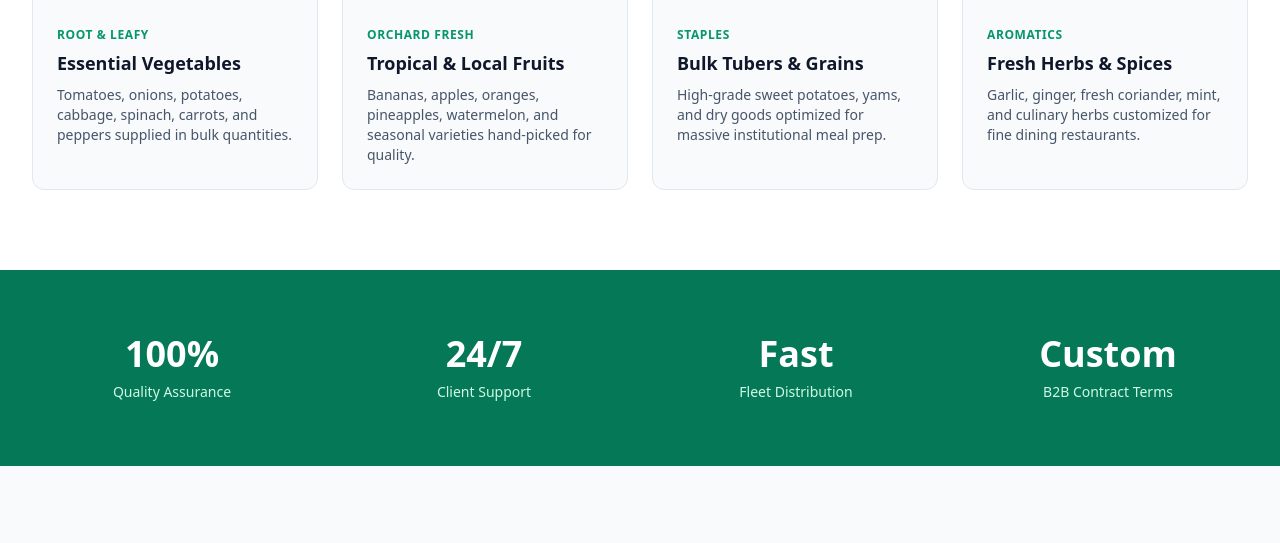
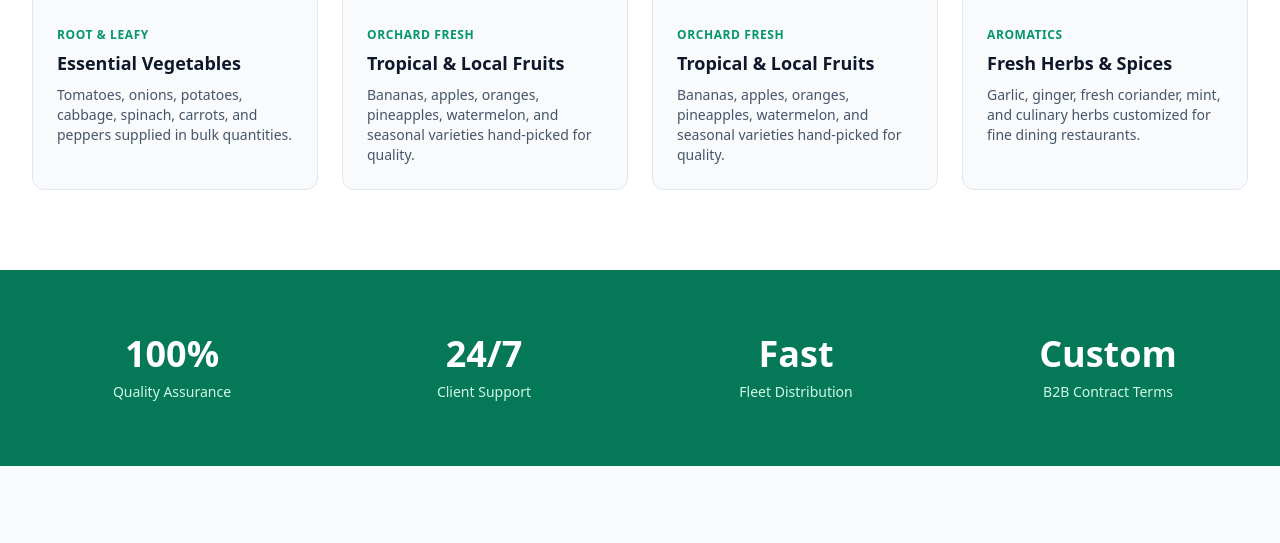
Before and after one commit to lisotech/aro, a plain HTML site: page index.html in a window 1280 px wide. Shown: the part 2495-3038 px from the top of the page. Drawn offline with nearby package versions, Linux system fonts and the light colour scheme.

Commit message:
Update product details and image in index.html

```diff
--- a/index.html
+++ b/index.html
@@ -229,12 +229,12 @@
                 <!-- Product 3 -->
                 <div class="bg-slate-50 rounded-xl overflow-hidden border border-slate-200 group">
                     <div class="h-48 overflow-hidden">
-                        <img src="https://images.unsplash.com/photo-1518977676601-b5fcc82aba01?auto=format&fit=crop&q=80&w=600" alt="Bulk Tubers" class="w-full h-full object-cover group-hover:scale-105 transition duration-300">
+                        <img src="https://images.unsplash.com/photo-1619566636858-adf3ef46400b?auto=format&fit=crop&q=80&w=600" alt="Fresh Fruits" class="w-full h-full object-cover group-hover:scale-105 transition duration-300">
                     </div>
                     <div class="p-6">
-                        <span class="text-xs font-semibold text-emerald-600 uppercase tracking-wider">Staples</span>
-                        <h4 class="text-lg font-bold text-slate-900 mt-1 mb-2">Bulk Tubers & Grains</h4>
-                        <p class="text-sm text-slate-600">High-grade sweet potatoes, yams, and dry goods optimized for massive institutional meal prep.</p>
+                        <span class="text-xs font-semibold text-emerald-600 uppercase tracking-wider">Orchard Fresh</span>
+                        <h4 class="text-lg font-bold text-slate-900 mt-1 mb-2">Tropical & Local Fruits</h4>
+                        <p class="text-sm text-slate-600">Bananas, apples, oranges, pineapples, watermelon, and seasonal varieties hand-picked for quality.</p>
                     </div>
                 </div>
 
```
